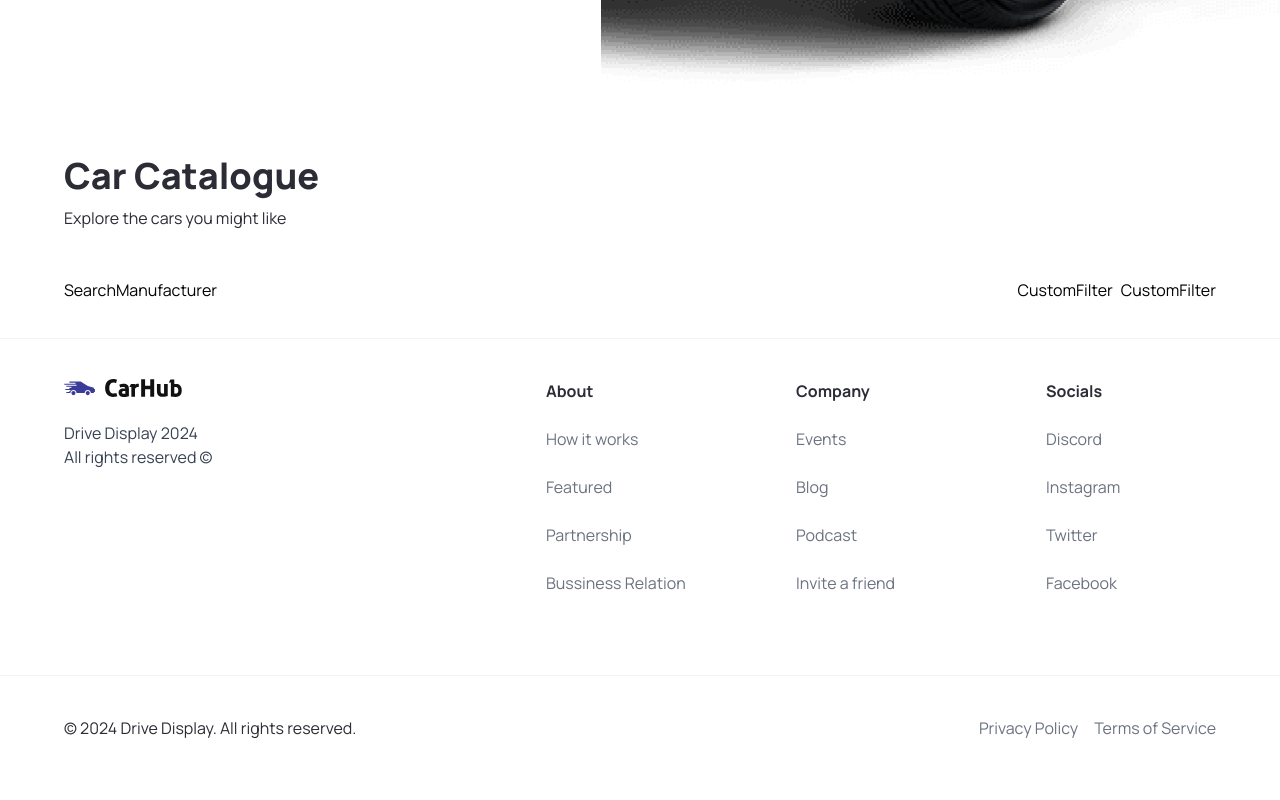
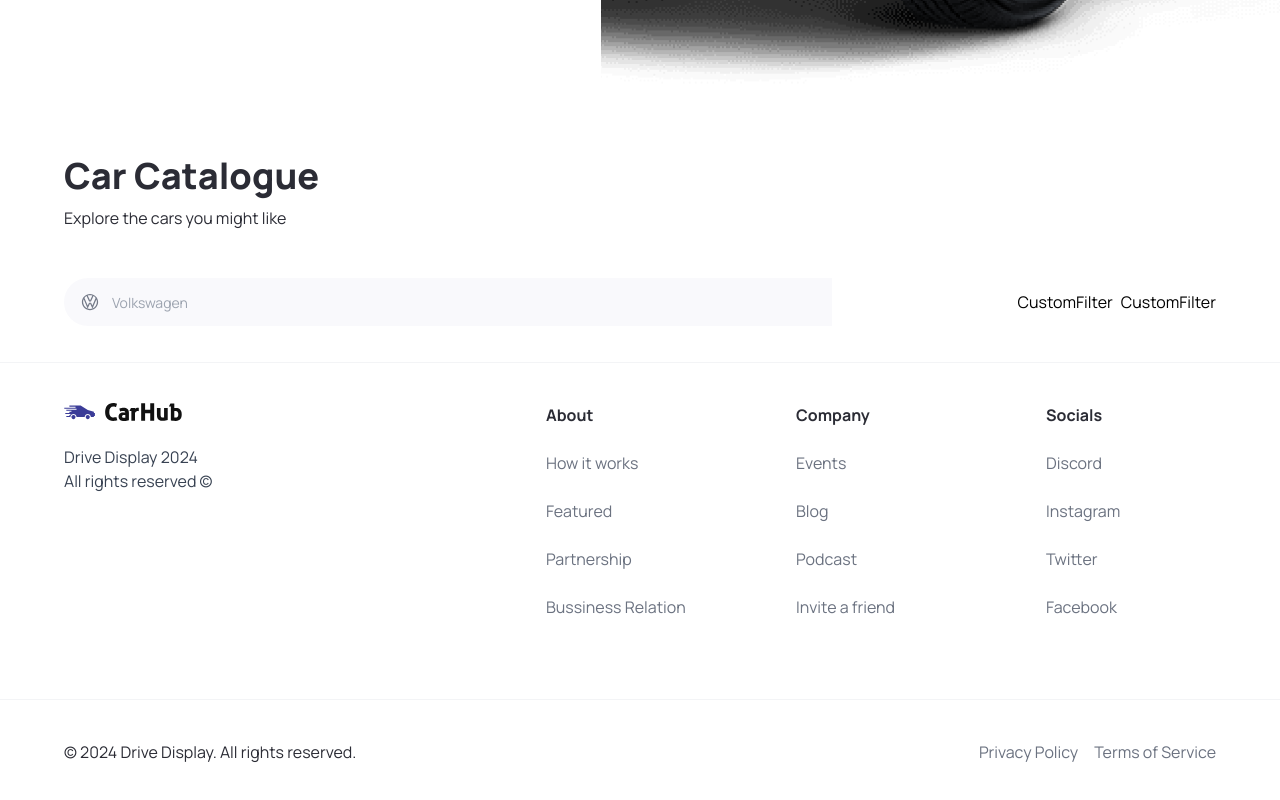
Before and after one commit to charlestanev/drive-display, a Next.js app: page / in a window 1280 px wide. Shown: the part 708-1508 px from the top of the page. Built offline with nearby package versions, Linux system fonts and the light colour scheme.

Commit message:
feat: Add lazy loading for car logo image in SearchManufacturer component

```diff
--- a/components/SearchManufacturer.tsx
+++ b/components/SearchManufacturer.tsx
@@ -1,14 +1,36 @@
-import { Combobox, Transition } from '@headlessui/react'
+'use client';
+
+import { Combobox, ComboboxButton, ComboboxInput, Transition } from '@headlessui/react'
 import { SearchManufacturerProps } from '@/types'
 import React from 'react'
-
+import Image from 'next/image';
+import { useState } from 'react';
 
 const SearchManufacturer = ({
     manufacturer,
     setManufacturer
-}:SearchManufacturerProps) => {
+}: SearchManufacturerProps) => {
     return (
-        <div>SearchManufacturer</div>
+        <div className='search-manufacturer'>
+            <Combobox>
+                <div className="relative w-full">
+                    <ComboboxButton className="absolute top-[14px]">
+                        <Image
+                            src="/car-logo.svg"
+                            width={20}
+                            height={20}
+                            className="ml-4"
+                            alt="Car Logo"
+                        />
+                    </ComboboxButton>
+                    <ComboboxInput
+                        className="search-manufacturer__input"
+                        placeholder='Volkswagen'
+                        displayValue={(manufacturer:string) => manufacturer}
+                    />
+                </div>
+            </Combobox>
+        </div>
     )
 }
 
```
